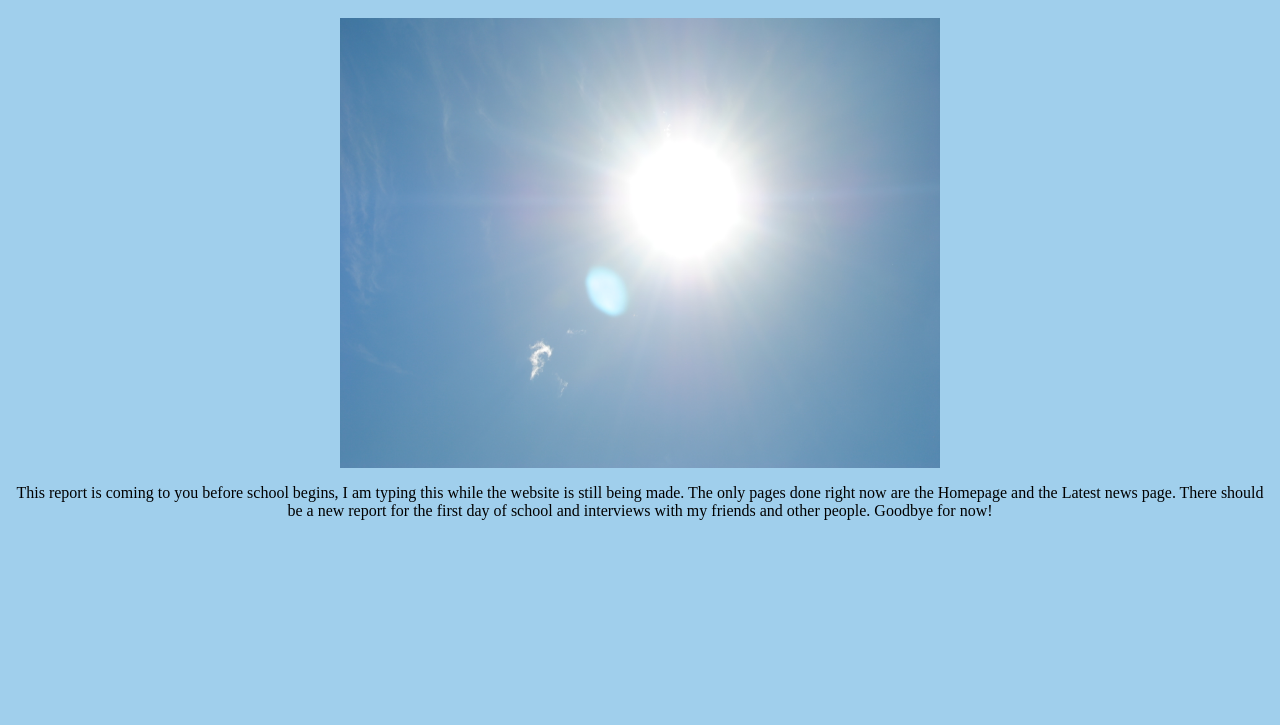
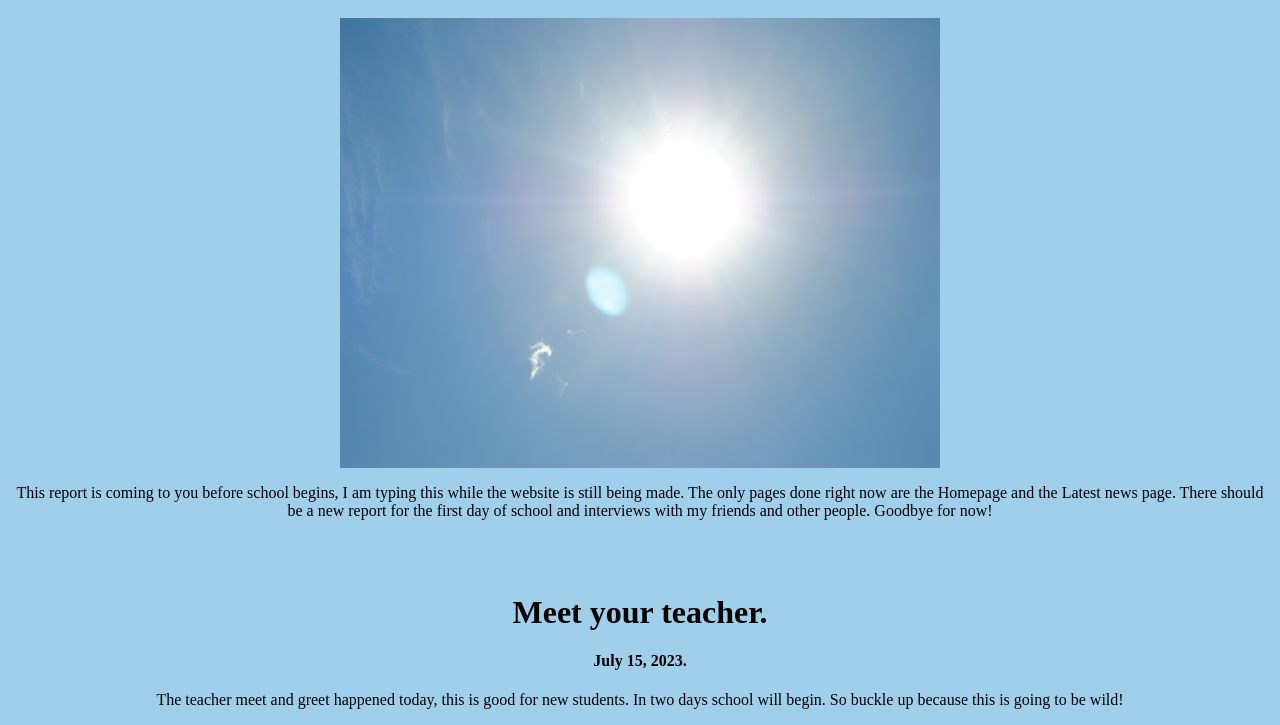
Before and after one commit to TheRealTrooper/News, a plain HTML site: page latestnews.htm in a window 1280 px wide. Shown: the part 219-944 px from the top of the page. Before the commit the page ends 800 px from the top, so only its background shows below. Drawn offline with Linux system fonts and the light colour scheme.

Commit message:
Update latestnews.htm

```diff
--- a/latestnews.htm
+++ b/latestnews.htm
@@ -21,3 +21,7 @@
 <img src="sun.JPG" width="600" height="450">
   <p>This report is coming to you before school begins, I am typing this while the website is still being made. The only pages done right now
     are the Homepage and the Latest news page. There should be a new report for the first day of school and interviews with my friends and other people. Goodbye for now!</p>
+  <br></br>
+  <h1>Meet your teacher.</h1>
+  <h4>July 15, 2023.</h4>
+<p>The teacher meet and greet happened today, this is good for new students. In two days school will begin. So buckle up because this is going to be wild!</p>
```
